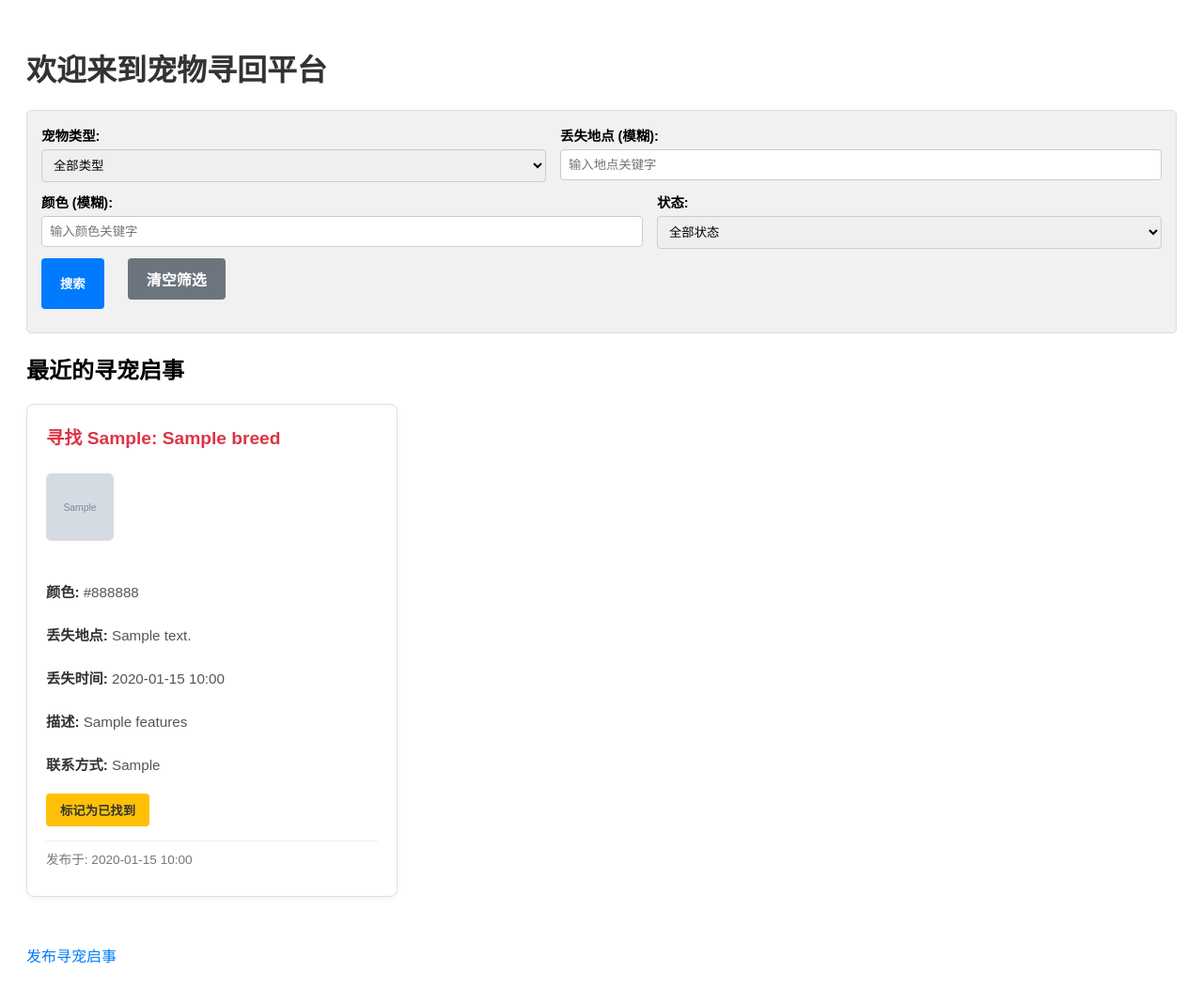
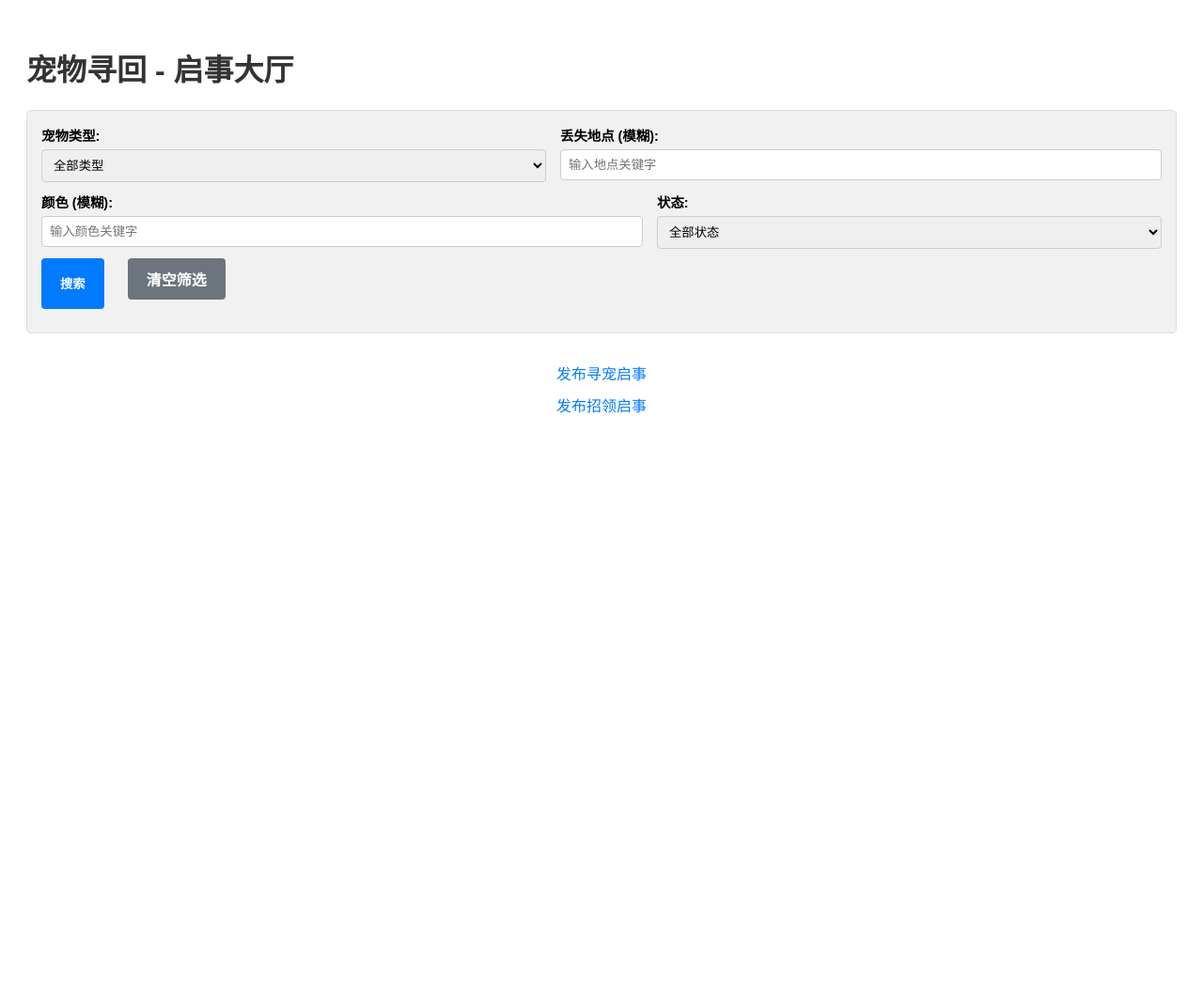
Before and after one commit to ggyy008899/xunchong, a Flask app: template templates/index.html in a window 1280 px wide. Shown: the whole page at 94% size. After the commit the page ends 440 px from the top, so only its background shows below. Run offline with Flask 2, Linux system fonts and the light colour scheme; the template is opened without the code that fills it: most values are stand-ins (such as "Sample title", 1, 10 or a date in 2020); grey boxes marked "Sample" are stand-in pictures.

Commit message:
Implement report_type filtering for index page and WeChat menu support

```diff
--- a/app.py
+++ b/app.py
@@ -52,32 +52,55 @@ def create_app(config_class=Config):
     # A simple route for the homepage (will be an H5 page)
     @app.route('/')
     def index():
+        # --- 获取 report_type 参数，用于区分显示寻宠还是招领 ---
+        report_type_filter = request.args.get('report_type', 'all') # 'lost', 'found', or 'all'
+
         # --- 获取搜索参数 ---
         search_params = request.args.to_dict()
+        # 如果 report_type_filter 不是 'all'，它应该优先于 search_params 中的 report_type
+        # 但我们这里的设计是 report_type_filter 控制查询范围，search_params 用于进一步筛选
         pet_type = search_params.get('pet_type')
-        location_query = search_params.get('location') # Renamed to avoid conflict if 'location' is used as a var name
+        location_query = search_params.get('location')
         color = search_params.get('color')
-        # 'status' query param will be primarily used by the template to switch views
+        status_filter = search_params.get('status') # For lost_reports: '', 'lost', 'found'
 
-        # --- Query for Lost Pet Reports (active ones) ---
-        lost_query = PetLostReport.query.filter(PetLostReport.is_found == False)
-        if pet_type:
-            lost_query = lost_query.filter(PetLostReport.pet_type == pet_type)
-        if location_query:
-            lost_query = lost_query.filter(PetLostReport.lost_location_text.ilike(f'%{location_query}%'))
-        if color:
-            lost_query = lost_query.filter(PetLostReport.color.ilike(f'%{color}%'))
-        lost_reports = lost_query.order_by(PetLostReport.created_at.desc()).all()
+        lost_reports = []
+        found_reports = []
 
-        # --- Query for Found Pet Reports ---
-        found_query = PetFoundReport.query
-        if pet_type:
-            found_query = found_query.filter(PetFoundReport.pet_type == pet_type)
-        if location_query: # Apply location search to found_location_text
-            found_query = found_query.filter(PetFoundReport.found_location_text.ilike(f'%{location_query}%'))
-        if color:
-            found_query = found_query.filter(PetFoundReport.color.ilike(f'%{color}%'))
-        found_reports = found_query.order_by(PetFoundReport.created_at.desc()).all()
+        # --- 根据 report_type_filter 条件化查询 ---
+        if report_type_filter == 'lost' or report_type_filter == 'all':
+            lost_query = PetLostReport.query
+            # Apply status filter for lost reports
+            if status_filter == 'lost': # Explicitly searching for 'lost' (is_found == False)
+                lost_query = lost_query.filter(PetLostReport.is_found == False)
+            elif status_filter == 'found': # Explicitly searching for 'found' (is_found == True)
+                lost_query = lost_query.filter(PetLostReport.is_found == True)
+            # If status_filter is empty or not 'lost'/'found', no status filter is applied by default
+            # unless the base query for 'lost' type implies active ones (e.g. is_found == False)
+            # For 'report_type_filter == lost', we usually want active ones by default, unless 'status' says otherwise
+            if report_type_filter == 'lost' and not status_filter: # Default to active if viewing only lost reports and no status specified
+                 lost_query = lost_query.filter(PetLostReport.is_found == False)
+
+            if pet_type:
+                lost_query = lost_query.filter(PetLostReport.pet_type == pet_type)
+            if location_query:
+                lost_query = lost_query.filter(PetLostReport.lost_location_text.ilike(f'%{location_query}%'))
+            if color:
+                lost_query = lost_query.filter(PetLostReport.color.ilike(f'%{color}%'))
+            lost_reports = lost_query.order_by(PetLostReport.created_at.desc()).all()
+
+        if report_type_filter == 'found' or report_type_filter == 'all':
+            found_query = PetFoundReport.query
+            if pet_type:
+                found_query = found_query.filter(PetFoundReport.pet_type == pet_type)
+            if location_query:
+                found_query = found_query.filter(PetFoundReport.found_location_text.ilike(f'%{location_query}%'))
+            if color:
+                found_query = found_query.filter(PetFoundReport.color.ilike(f'%{color}%'))
+            # 'status' filter typically doesn't apply to found_reports in the same way
+            found_reports = found_query.order_by(PetFoundReport.created_at.desc()).all()
+
+        # current_app.logger.info(f"Report type: {report_type_filter}, Lost: {len(lost_reports)}, Found: {len(found_reports)}")
 
         # --- 新增的日志代码 开始 ---
         current_app.logger.info(f"[index route] Attempting to display lost reports.")
@@ -92,6 +115,7 @@ def create_app(config_class=Config):
         current_app.logger.info(f"[index route] Number of found_reports fetched: {len(found_reports)}") # 也打印一下found_reports的数量
         # --- 新增的日志代码 结束 ---
 
+        # --- 渲染模板，传递结果、搜索参数和 report_type ---
         # --- 获取地图 API Key ---
         # tencent_map_api_key = current_app.config.get('TENCENT_MAP_API_KEY') # Removed as per user request
 
--- a/templates/index.html
+++ b/templates/index.html
@@ -12,10 +12,21 @@
     </style>
 </head>
 <body>
-    <h1>欢迎来到宠物寻回平台</h1>
+    <h1>
+        {% if report_type == 'lost' %}
+            寻找宠物 - 启事大厅
+        {% elif report_type == 'found' %}
+            寻找主人 - 启事大厅
+        {% else %}
+            宠物寻回 - 启事大厅 {# Default or 'all' #}
+        {% endif %}
+    </h1>
 
     {# --- 添加搜索/筛选表单 --- #}
     <form method="GET" action="{{ url_for('index') }}" class="search-form">
+        {% if report_type and report_type != 'all' %}
+            <input type="hidden" name="report_type" value="{{ report_type }}">
+        {% endif %}
         <div class="form-row">
             <div class="form-group">
                 <label for="search_pet_type">宠物类型:</label>
@@ -55,8 +66,11 @@
 
     {# Tencent Map container and related heading removed as per user request #}
 
-    <h2>最近的寻宠启事</h2>
-    <div class="reports-list">
+    {% if report_type == 'lost' or report_type == 'all' %}
+        <h2>
+            {% if report_type == 'lost' %}寻找宠物启事{% else %}最近的寻宠启事{% endif %}
+        </h2>
+        <div class="reports-list lost-reports-section">
             {% if lost_reports %}
                 {% for report in lost_reports %}
                     <div class="report-card lost-report {% if report.is_found %}is-found{% endif %}">
@@ -69,8 +83,6 @@
                              {% endif %}
                          {% endif %}
                         </h3>
-
-                    {# Display all uploaded photos #}
                         {% if report.photo_urls %}
                           <div class="photo-gallery">
                             {% for photo_url in report.photo_urls %}
@@ -87,21 +99,57 @@
                         <p><strong>丢失时间:</strong> {{ report.lost_time.strftime('%Y-%m-%d %H:%M') if report.lost_time else '未知' }}</p>
                         <p><strong>描述:</strong> {{ report.features }}</p>
                         <p><strong>联系方式:</strong> {{ report.contact_info }}</p>
-
-                    {# --- 显示操作按钮 --- #}
                         {% if not report.is_found %}
-                        <form action="{{ url_for('mark_as_found', report_id=report.id) }}" method="POST" style="margin-top: 10px; display: inline-block;"> {# 改为 inline-block #}
+                            <form action="{{ url_for('mark_as_found', report_id=report.id) }}" method="POST" style="margin-top: 10px; display: inline-block;">
                                 <button type="submit" class="mark-found-button">标记为已找到</button>
                             </form>
                         {% endif %}
-                    {# ------------------ #}
                          <p class="report-meta">发布于: {{ report.created_at.strftime('%Y-%m-%d %H:%M') }}</p>
                     </div>
                 {% endfor %}
             {% else %}
-            <p class="no-reports-message">目前还没有寻宠启事，或没有符合您筛选条件的启事。</p>
+                <p class="no-reports-message">
+                    {% if report_type == 'lost' %}目前还没有“寻找宠物”的启事，或没有符合您筛选条件的启事。{% else %}目前还没有寻宠启事。{% endif %}
+                </p>
             {% endif %}
         </div>
+    {% endif %}
+
+    {% if report_type == 'found' or report_type == 'all' %}
+        <h2>
+            {% if report_type == 'found' %}寻找主人启事{% else %}最近的招领启事{% endif %}
+        </h2>
+        <div class="reports-list found-reports-section">
+            {% if found_reports %}
+                {% for report in found_reports %}
+                    <div class="report-card found-report">
+                        <h3>招领 {{ report.pet_type }}: {% if report.breed == '其他品种' %}{{ report.other_breed }}{% else %}{{ report.breed }}{% endif %}</h3>
+                        {% if report.photo_urls %}
+                          <div class="photo-gallery">
+                            {% for photo_url in report.photo_urls %}
+                              <a href="{{ photo_url }}" target="_blank" rel="noopener noreferrer">
+                                <img src="{{ photo_url }}" alt="宠物照片 {{ loop.index }}" class="pet-photo-thumbnail">
+                              </a>
+                            {% endfor %}
+                          </div>
+                        {% else %}
+                          <p>(无照片)</p>
+                        {% endif %}
+                        <p><strong>颜色:</strong> {{ report.color }}</p>
+                        <p><strong>拾获地点:</strong> {{ report.found_location_text }}</p>
+                        <p><strong>拾获时间:</strong> {{ report.found_time.strftime('%Y-%m-%d %H:%M') if report.found_time else '未知' }}</p>
+                        <p><strong>特征描述:</strong> {{ report.features }}</p>
+                        <p><strong>联系方式:</strong> {{ report.contact_info }}</p>
+                        <p class="report-meta">发布于: {{ report.created_at.strftime('%Y-%m-%d %H:%M') }}</p>
+                    </div>
+                {% endfor %}
+            {% else %}
+                <p class="no-reports-message">
+                    {% if report_type == 'found' %}目前还没有“寻找主人”的启事，或没有符合您筛选条件的启事。{% else %}目前还没有招领启事。{% endif %}
+                </p>
+            {% endif %}
+        </div>
+    {% endif %}
 
     {# --- 显示 Flash 消息 --- #}
     {% with messages = get_flashed_messages(with_categories=true) %}
@@ -139,9 +187,9 @@
     {# ----------------------- #}
 
     <!-- Example links (will be replaced by actual UI) -->
-    <div style="margin-top: 30px;">
+    <div style="margin-top: 30px; text-align: center;">
         <a href="{{ url_for('report_lost') }}" class="button">发布寻宠启事</a>
-        {# Add link to search page later #}
+        <a href="{{ url_for('report_found') }}" class="button">发布招领启事</a>
     </div>
 
 </body>
```
Lines whose indentation alone changed are shown as unchanged.
